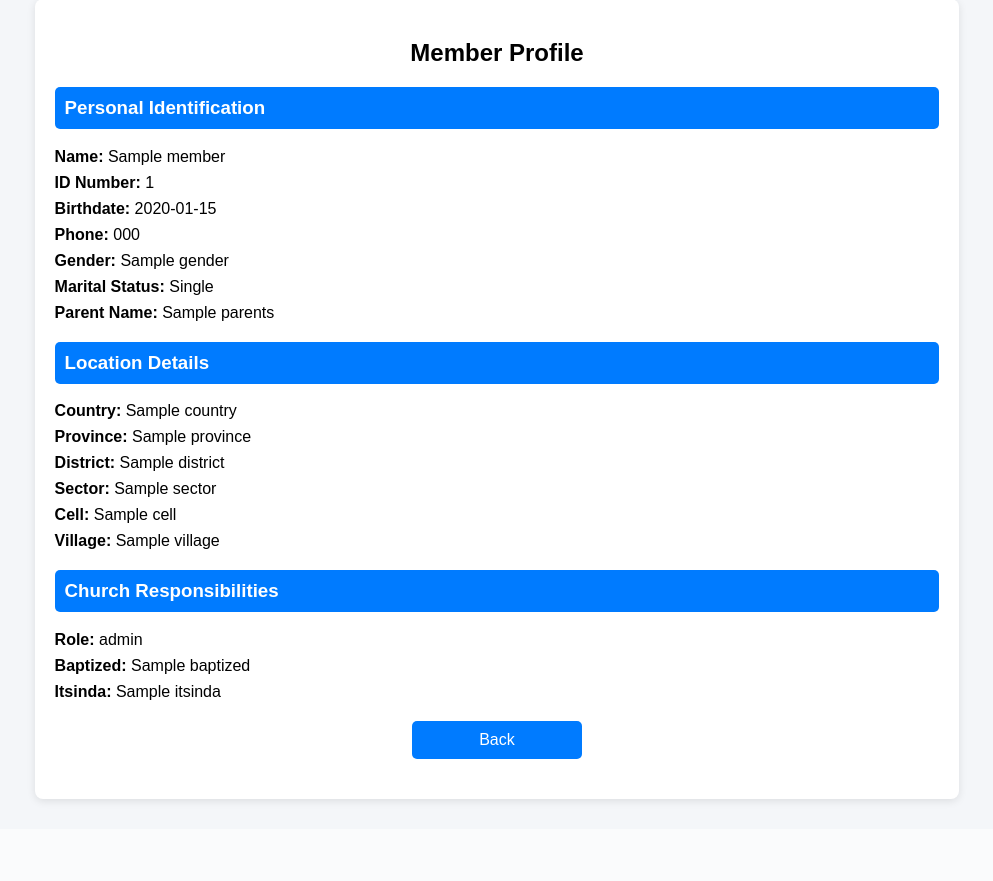
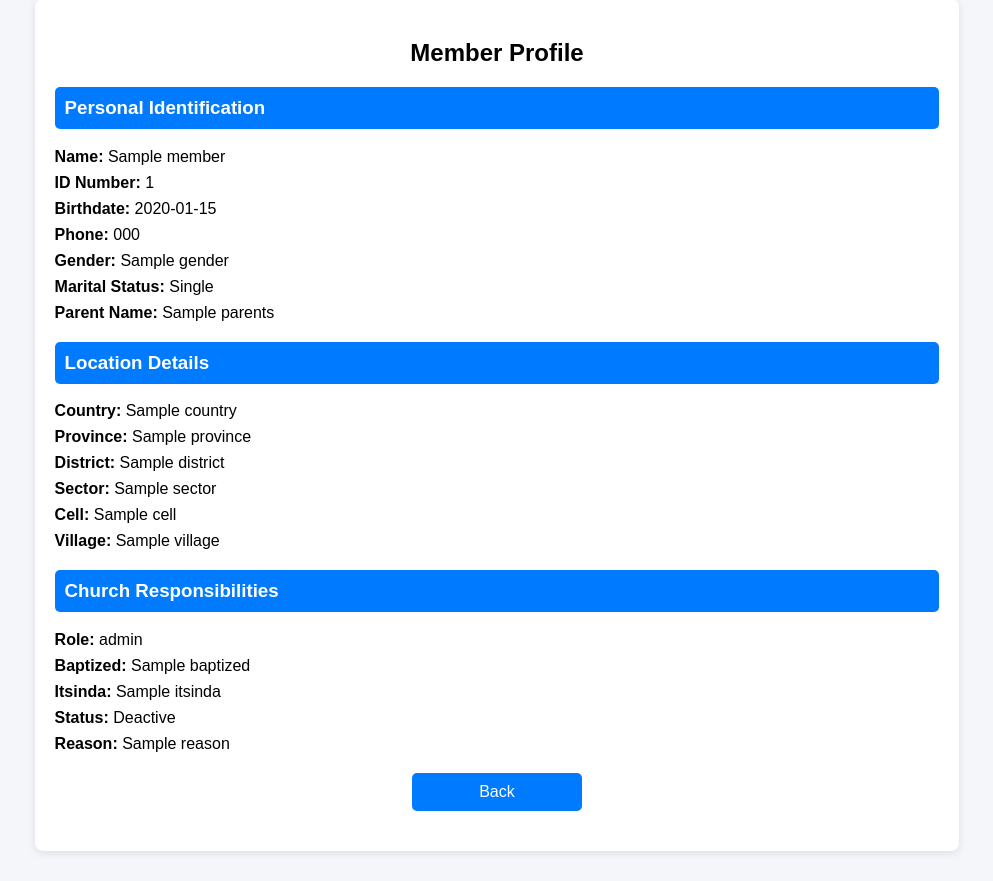
Before and after one commit to ikorikwishakajeamarie1-debug/church_app, a Flask app: page /view_member/1 in a window 1280 px wide. Shown: the part 31-912 px from the top of the page, without its empty margins (143-1136 px from the left). Before the commit the page ends 835 px from the top, so only its background shows below. Run offline with Flask 3, Linux system fonts and the light colour scheme; tables that the repository leaves empty hold one stand-in row (values such as "Sample post"); a database or web service that is not in the repository returns one stand-in record (values such as "Sample title"); some libraries are stand-ins or nearby versions.

Commit message:
Update app.py with postgreSQL and view fixes

```diff
--- a/templates/members.html
+++ b/templates/members.html
@@ -59,7 +59,7 @@ th, td {
 <input type="number" name="member_id">
 
 <label>Names</label>
-<input type="text" name="names" required>
+<input type="text" name="name" required>
 
 <label>ID Number</label>
 <input type="text" name="id_number">
--- a/templates/view_member.html
+++ b/templates/view_member.html
@@ -95,8 +95,9 @@
 <div class="row"><span class="label">Role:</span> {{ member.role }}</div>
 <div class="row"><span class="label">Baptized:</span> {{ member.baptized }}</div>
 <div class="row"><span class="label">Itsinda:</span> {{ member.itsinda }}</div>
-
-</div>
+<div class="row"><span class="label">Status:</span> {{ member.status }}</div>
+{% if member['status'] == 'Deactive' %} <div class="row"><span class="label">Reason:</span>
+    {{ member.reason }}</div> {% endif %}
 
 <a href="/members" class="back-btn">Back</a>
 
```
